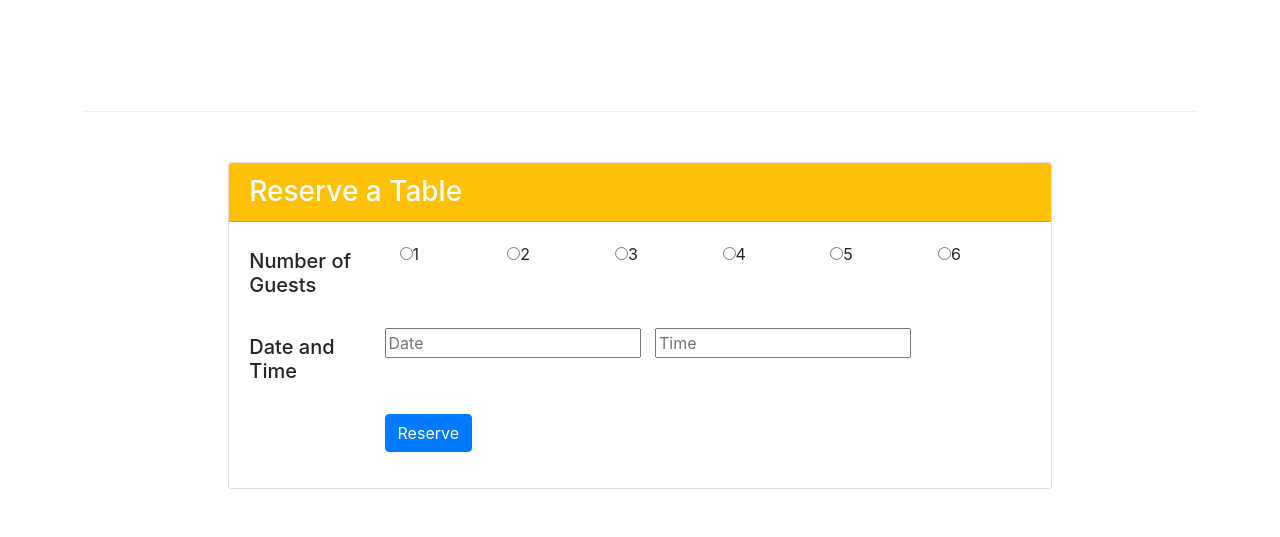
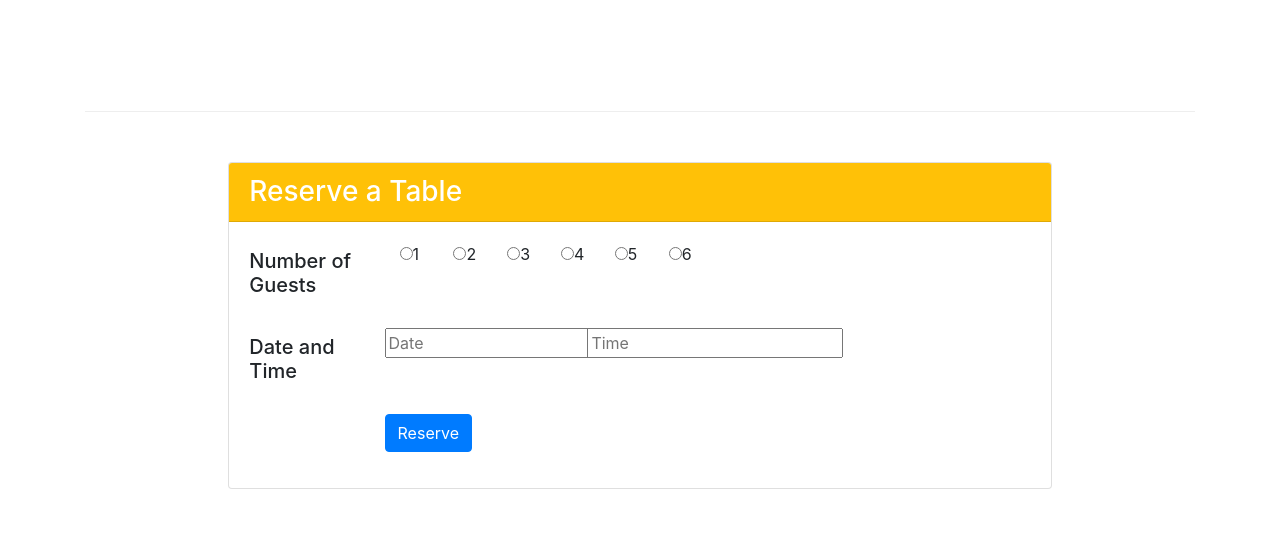
Before and after one commit to guth0025/Bootstrap, a website: page index.html in a window 1280 px wide. Shown: the part 1422-1959 px from the top of the page. Drawn offline with nearby package versions, Linux system fonts and the light colour scheme.

Commit message:
Assignment 2 Forms&Buttons Updated

```diff
--- a/index.html
+++ b/index.html
@@ -116,32 +116,32 @@
               <div class="form-group row">
                   <label for="two" class="col-md-2 col-form-label"><h5>Number of Guests</h4></label>
                   <div class="col-md-10 btn-group">
-                      <div class="col-2">
+                      <div class="col-1">
                         <input type="radio" class="" id="1" name="one">1
                       </div>
-                      <div class="col-2">
+                      <div class="col-1">
                         <input type="radio" class="" id="1" name="one">2
                       </div>
-                      <div class="col-2">
+                      <div class="col-1">
                         <input type="radio" class="" id="1" name="one">3
                       </div>
-                      <div class="col-2">
+                      <div class="col-1">
                         <input type="radio" class="" id="1" name="one">4
                       </div>
-                      <div class="col-2">
+                      <div class="col-1">
                         <input type="radio" class="" id="1" name="one">5
                       </div>
-                      <div class="col-2">
+                      <div class="col-1">
                         <input type="radio" class="" id="1" name="one">6
                       </div>
                   </div>
               </div>
               <div class="form-group row">
                   <label for="two" class="col-12 col-md-2 col-form-label"><h5>Date and Time</h3></label>
-                      <div class="col-12 col-sm-2">
+                      <div class="col-12 col-md-3">
                         <input type="text-area" class="" id="date" name="date" placeholder="Date">
                       </div>
-                      <div class="col-12 offset-sm-2 col-sm-2">
+                      <div class="col-12 col-md">
                         <input type="text-area" class="" id="date" name="time" placeholder="Time">
                       </div>
               </div>
```
